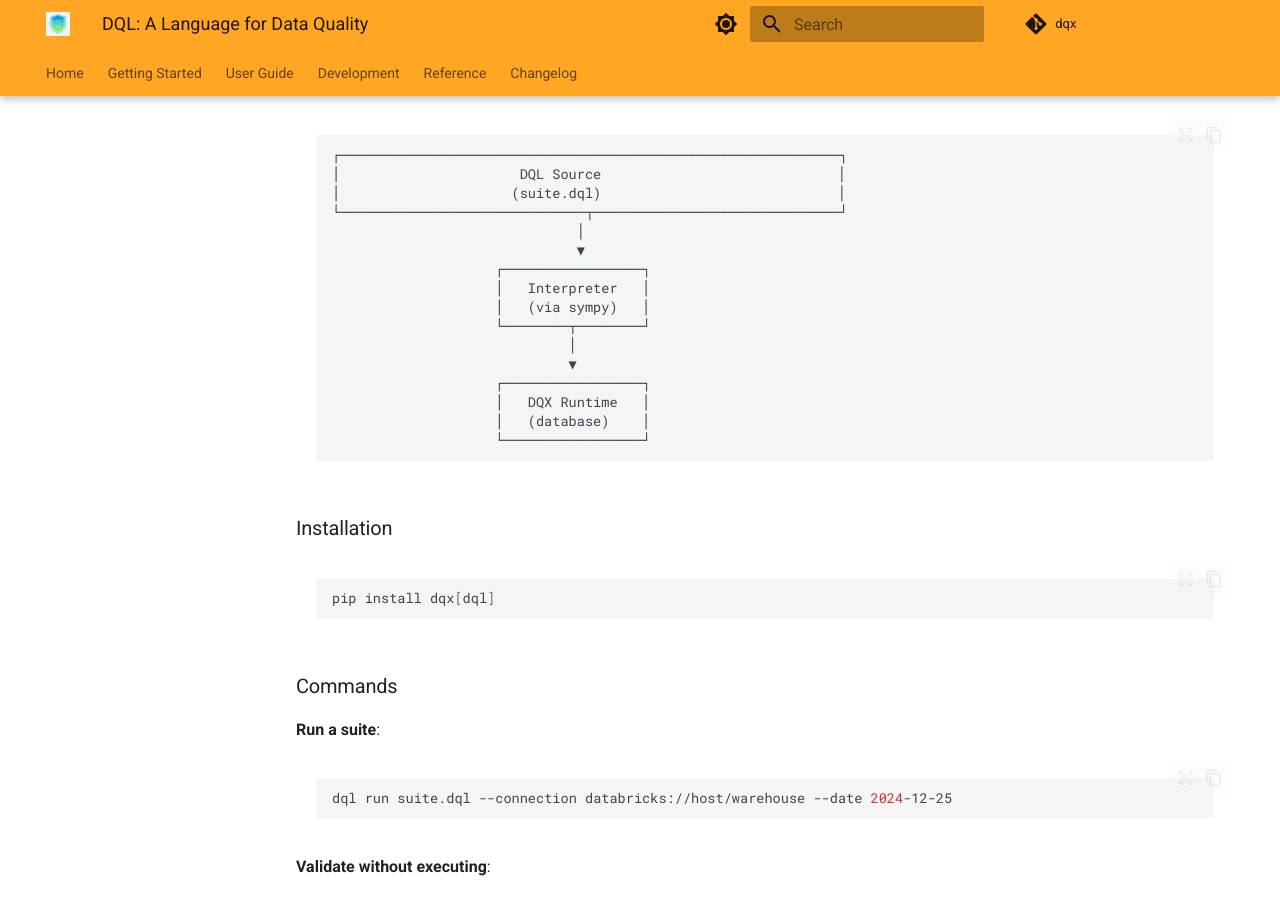
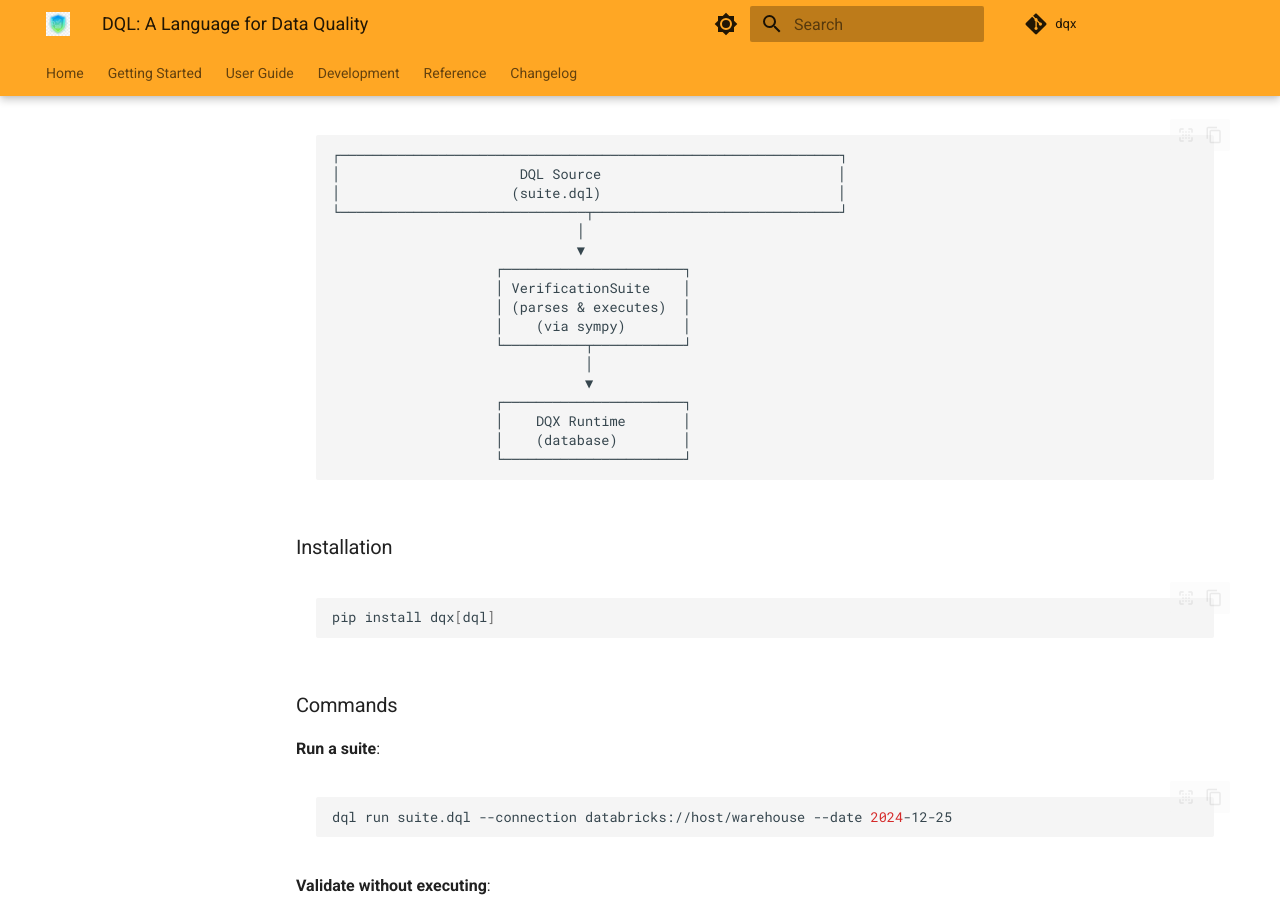
Before and after one commit to nampham2/dqx, an MkDocs documentation site: the page built from docs/design/dql-language.md, in a window 1280 px wide and 900 px high, scrolled down 16640 px. Built offline with MkDocs 1.6.1 and Material for MkDocs 9.7.7, drawn with Linux system fonts in a browser that asks for light colours; comment, search, counter and statistics services are not loaded; some of the changed text lies outside the part shown.

Commit message:
docs: update architecture diagram and remove Interpreter references
Address CodeRabbit feedback on outdated documentation:

- Update ASCII diagram: Replace 'Interpreter' with 'VerificationSuite'
  showing it parses and executes DQL directly
- Add 'text' language tag to diagram for markdownlint compliance
- Update section header: 'Parser & Interpreter' → 'Parser & Execution'
- Mark VerificationSuite execution as implemented in future work table
- Clarify that DQL execution is handled by VerificationSuite, not a
  separate Interpreter component

The Interpreter class was removed in earlier commits. DQL is now
parsed and executed directly by VerificationSuite via sympy.

Documentation now accurately reflects the current architecture.

Addresses CodeRabbit comments on lines 691 and 1508.

````diff
--- a/docs/design/dql-language.md
+++ b/docs/design/dql-language.md
@@ -680,23 +680,24 @@ The history file can be git-tracked separately or added to `.gitignore` dependin
 
 The interpreter executes DQL files directly against your database. Metric expressions pass to sympy for parsing, enabling full compatibility with DQX's Python runtime.
 
-```
+```text
 ┌─────────────────────────────────────────────────────────────┐
 │                      DQL Source                             │
 │                     (suite.dql)                             │
 └──────────────────────────────┬──────────────────────────────┘
                               │
                               ▼
-                    ┌─────────────────┐
-                    │   Interpreter   │
-                    │   (via sympy)   │
-                    └────────┬────────┘
-                             │
-                             ▼
-                    ┌─────────────────┐
-                    │   DQX Runtime   │
-                    │   (database)    │
-                    └─────────────────┘
+                    ┌──────────────────────┐
+                    │ VerificationSuite    │
+                    │ (parses & executes)  │
+                    │    (via sympy)       │
+                    └──────────┬───────────┘
+                               │
+                               ▼
+                    ┌──────────────────────┐
+                    │    DQX Runtime       │
+                    │    (database)        │
+                    └──────────────────────┘
 ```
 
 ### Installation
@@ -1498,14 +1499,14 @@ The following features from this design are **already implemented** in the DQX c
 
 The following features are specified in this design but **require implementation**:
 
-#### DQL Core (Parser & Interpreter)
+#### DQL Core (Parser & Execution)
 
 | Feature | Description | Priority |
 |---------|-------------|----------|
 | Lexer/Tokenizer | Tokenize DQL source into tokens | High |
 | Parser | Parse tokens into AST nodes | High |
 | AST Nodes | Suite, Check, Assertion, Profile, etc. | High |
-| Interpreter | Execute AST against DQX runtime | High |
+| ~~Interpreter~~ ✅ VerificationSuite execution | Execute AST against DQX runtime (implemented in VerificationSuite) | ~~High~~ ✅ Complete |
 | Sampling | `sample N%` / `sample N rows` with optional `seed` | Medium |
 | CLI (`dql run`, `dql check`) | Command-line interface | Medium |
 
````
